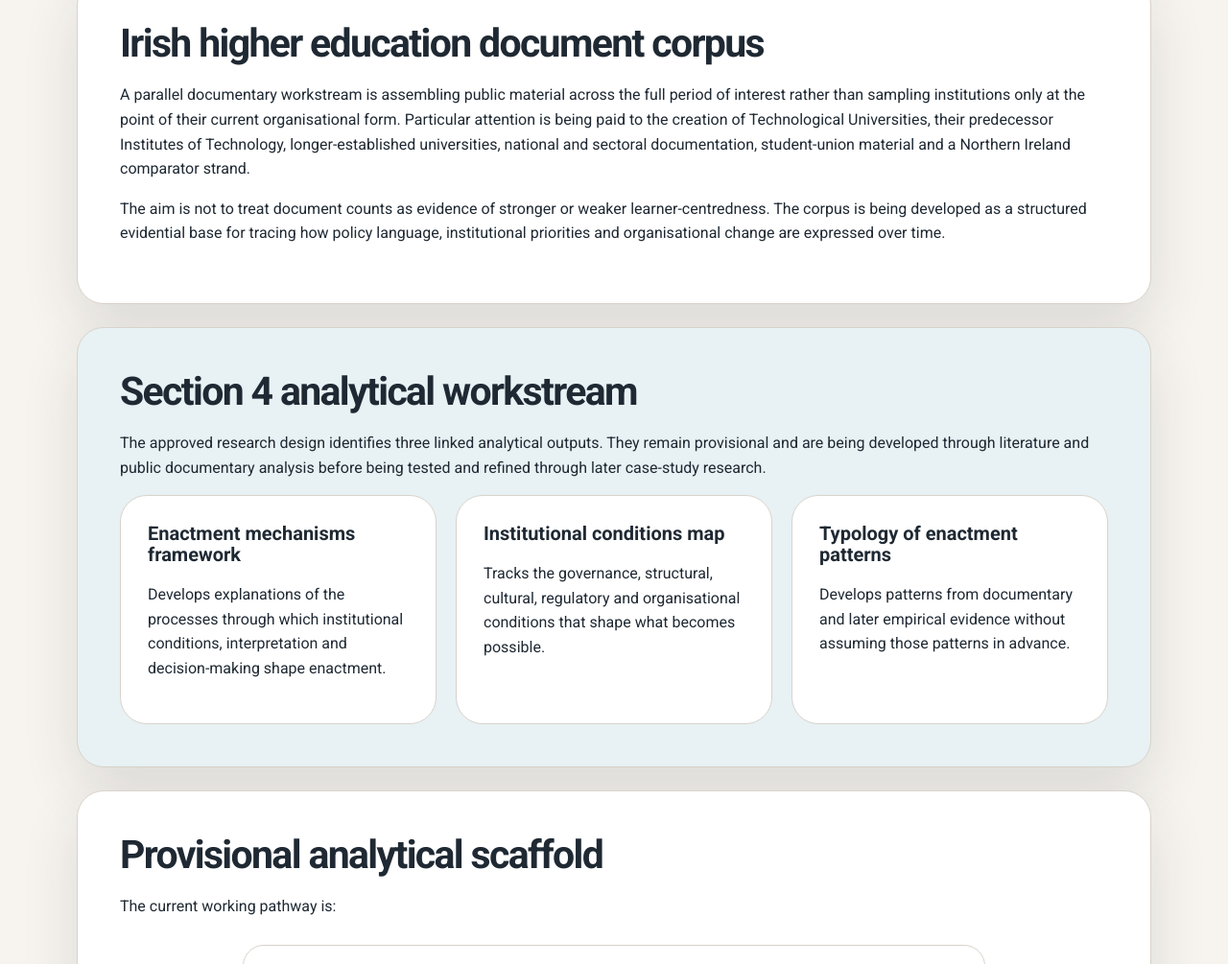
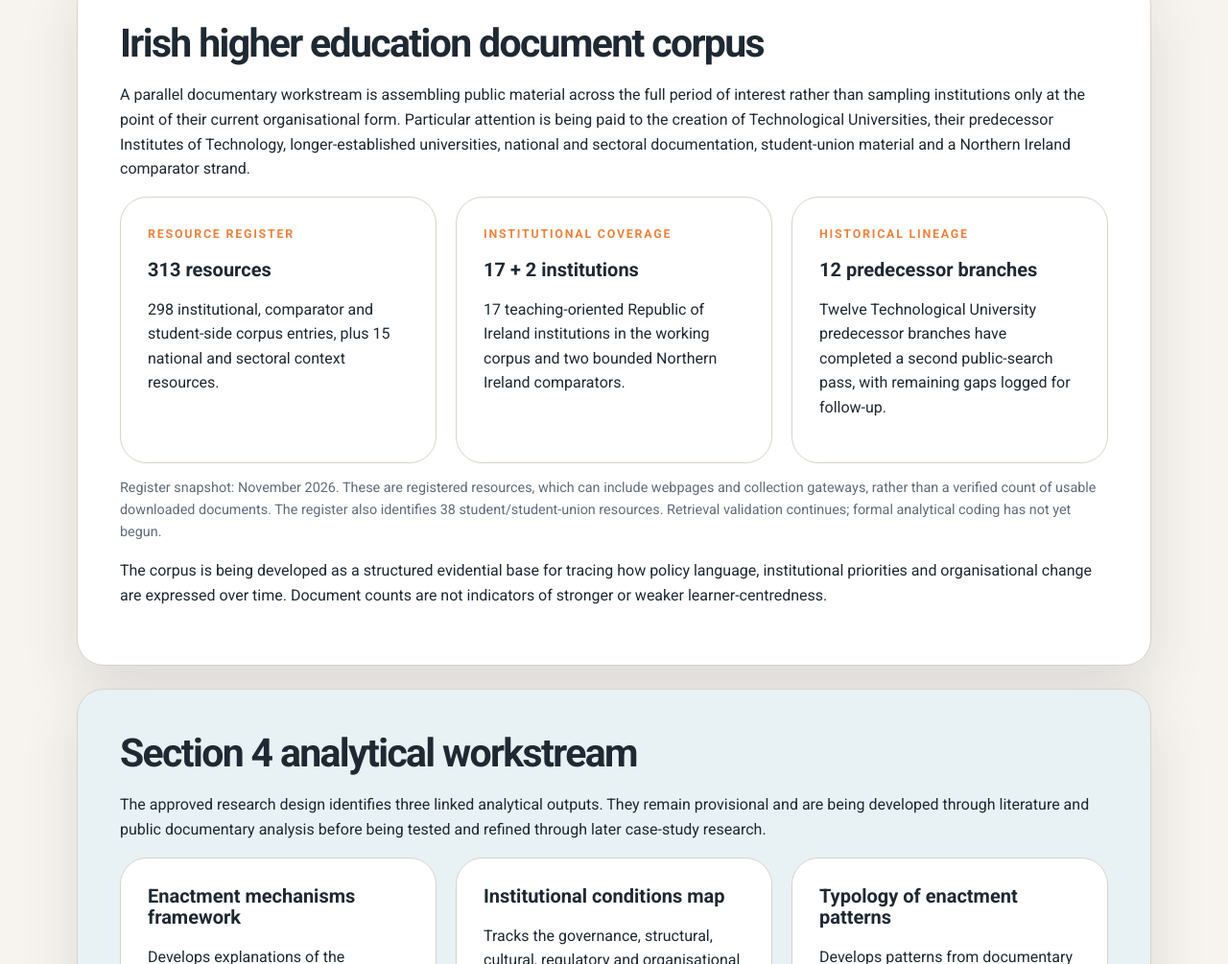
Before and after one commit to ShaunFerns/phd-research-site, a plain HTML site: page index.html in a window 1280 px wide. Shown: the part 2705-3710 px from the top of the page at 96% size. Drawn offline with Linux system fonts and the light colour scheme.

Commit message:
Add verified HEI corpus register metrics to index.html

```diff
--- a/index.html
+++ b/index.html
@@ -85,7 +85,25 @@
     <section class="panel">
       <h2>Irish higher education document corpus</h2>
       <p>A parallel documentary workstream is assembling public material across the full period of interest rather than sampling institutions only at the point of their current organisational form. Particular attention is being paid to the creation of Technological Universities, their predecessor Institutes of Technology, longer-established universities, national and sectoral documentation, student-union material and a Northern Ireland comparator strand.</p>
-      <p>The aim is not to treat document counts as evidence of stronger or weaker learner-centredness. The corpus is being developed as a structured evidential base for tracing how policy language, institutional priorities and organisational change are expressed over time.</p>
+      <div class="grid three no-top">
+        <article class="card compact">
+          <p class="eyebrow">Resource register</p>
+          <h3>313 resources</h3>
+          <p>298 institutional, comparator and student-side corpus entries, plus 15 national and sectoral context resources.</p>
+        </article>
+        <article class="card compact">
+          <p class="eyebrow">Institutional coverage</p>
+          <h3>17 + 2 institutions</h3>
+          <p>17 teaching-oriented Republic of Ireland institutions in the working corpus and two bounded Northern Ireland comparators.</p>
+        </article>
+        <article class="card compact">
+          <p class="eyebrow">Historical lineage</p>
+          <h3>12 predecessor branches</h3>
+          <p>Twelve Technological University predecessor branches have completed a second public-search pass, with remaining gaps logged for follow-up.</p>
+        </article>
+      </div>
+      <p class="small">Register snapshot: November 2026. These are registered resources, which can include webpages and collection gateways, rather than a verified count of usable downloaded documents. The register also identifies 38 student/student-union resources. Retrieval validation continues; formal analytical coding has not yet begun.</p>
+      <p>The corpus is being developed as a structured evidential base for tracing how policy language, institutional priorities and organisational change are expressed over time. Document counts are not indicators of stronger or weaker learner-centredness.</p>
     </section>
 
     <section class="panel muted">
```
